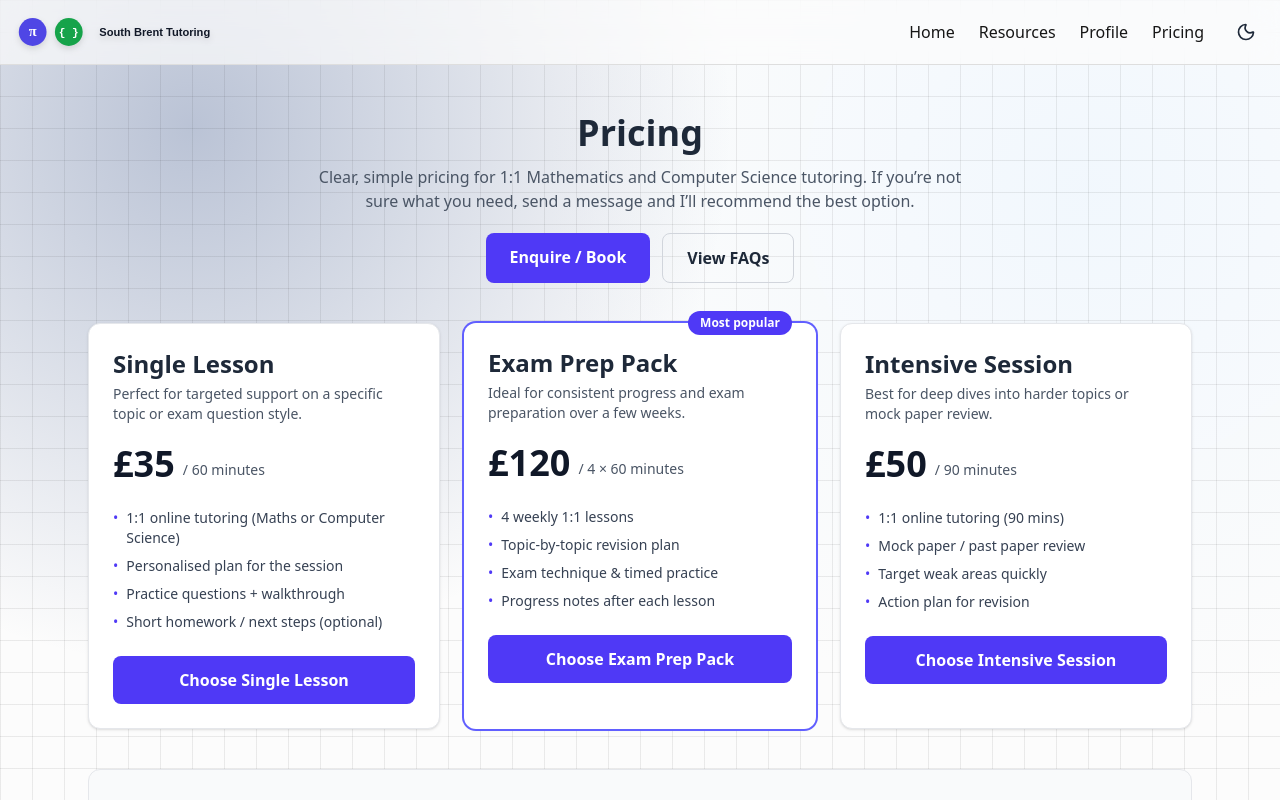
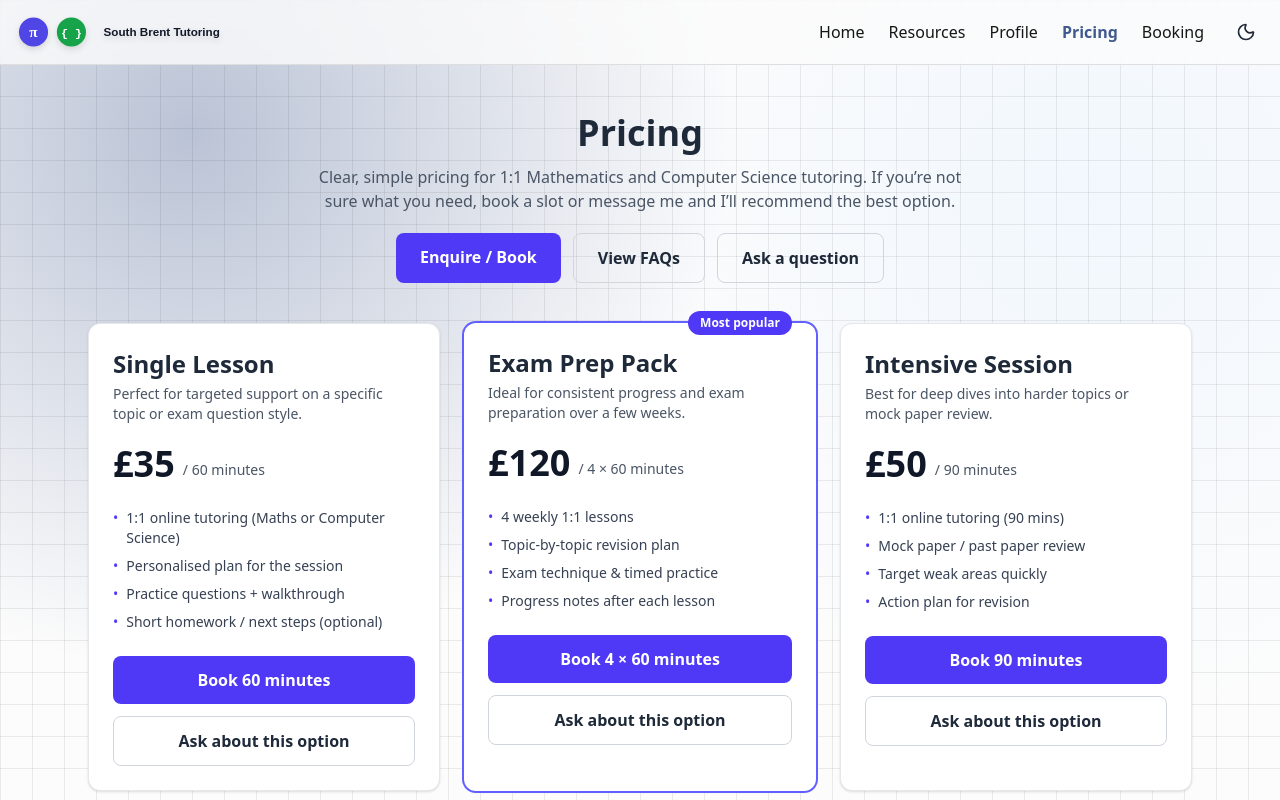
Before and after one commit to markw53/maths-tutor, a React (Vite) app: page /pricing in a window 1280 px wide. Shown: the top 800 px of the page. Built offline with nearby package versions, Linux system fonts and the light colour scheme.

Commit message:
booking page added

```diff
--- a/src/App.tsx
+++ b/src/App.tsx
@@ -11,6 +11,7 @@ import Privacy from "@/pages/Privacy";
 import Pricing from "@/pages/Pricing";
 import Terms from "@/pages/Terms";
 import FAQ from "@/pages/FAQ";
+import Booking from "@/pages/Booking";
 
 function App() {
   return (
@@ -25,6 +26,7 @@ function App() {
               <Route path="*" element={<NotFound />} />
               <Route path="/privacy" element={<Privacy />} />
               <Route path="/pricing" element={<Pricing />} />
+              <Route path="/booking" element={<Booking />} />
               <Route path="/terms" element={<Terms />} />
               <Route path="/faq" element={<FAQ />} />
             </Routes>
--- a/src/components/Header.tsx
+++ b/src/components/Header.tsx
@@ -1,35 +1,57 @@
-import { Link } from "react-router-dom";
+import { Link, useLocation } from "react-router-dom";
 import Logo from "@/assets/logo.svg";
-import { useTheme } from "@/contexts/ThemeContext"; // ✅ import hook
-import { Sun, Moon } from "lucide-react"; // any icon set works
+import { useTheme } from "@/contexts/ThemeContext";
+import { Sun, Moon, Menu, X } from "lucide-react";
+import { useMemo, useState } from "react";
 
 const Header = () => {
-  const { theme, toggleTheme } = useTheme(); // ✅ get current theme + toggle
+  const { theme, toggleTheme } = useTheme();
+  const location = useLocation();
+  const [open, setOpen] = useState(false);
+
+  const links = useMemo(
+    () => [
+      { to: "/", label: "Home" },
+      { to: "/dashboard", label: "Resources" },
+      { to: "/profile", label: "Profile" },
+      { to: "/pricing", label: "Pricing" },
+      { to: "/booking", label: "Booking" },
+    ],
+    []
+  );
+
+  const isActive = (to: string) =>
+    to === "/" ? location.pathname === "/" : location.pathname.startsWith(to);
+
+  const linkClass = (to: string) =>
+    [
+      "transition-colors",
+      "hover:text-primary",
+      isActive(to) ? "text-primary font-semibold" : "text-foreground",
+    ].join(" ");
 
   return (
     <header className="sticky top-0 z-50 w-full">
-      <div className="backdrop-blur-md bg-background/70 border-b border-border">
+      <div className="backdrop-blur-md bg-background/80 border-b border-border">
         <div className="container mx-auto px-4">
           <div className="flex h-16 items-center justify-between">
-
-            {/* ✅ Logo */}
-            <Link to="/" className="flex items-center gap-2 text-inherit">
+            {/* Logo */}
+            <Link to="/" className="flex items-center gap-2" onClick={() => setOpen(false)}>
               <img
                 src={Logo}
-                alt="Maths and CS logo"
-                className="h-10 w-[200px] transition-all duration-500 dark:invert dark:contrast-125
-                drop-shadow-md"
+                alt="Maths and CS Tutor"
+                className="h-10 w-[210px] transition-all duration-300 dark:brightness-110 dark:contrast-125 drop-shadow-md"
               />
             </Link>
 
-            {/* ✅ Navigation */}
-            <nav className="flex items-center space-x-6">
-              <Link to="/" className="hover:text-primary">Home</Link>
-              <Link to="/dashboard" className="hover:text-primary">Resources</Link>
-              <Link to="/profile" className="hover:text-primary">Profile</Link>
-              <Link to="/pricing" className="hover:text-primary">Pricing</Link>
+            {/* Desktop nav */}
+            <nav className="hidden md:flex items-center space-x-6">
+              {links.map((l) => (
+                <Link key={l.to} to={l.to} className={linkClass(l.to)}>
+                  {l.label}
+                </Link>
+              ))}
 
-              {/* ✅ Theme Toggle Button */}
               <button
                 onClick={toggleTheme}
                 className="p-2 rounded-md hover:bg-gray-200 dark:hover:bg-gray-700 transition"
@@ -42,7 +64,46 @@ const Header = () => {
                 )}
               </button>
             </nav>
+
+            {/* Mobile controls */}
+            <div className="flex items-center gap-2 md:hidden">
+              <button
+                onClick={toggleTheme}
+                className="p-2 rounded-md hover:bg-gray-200 dark:hover:bg-gray-700 transition"
+                title="Toggle Theme"
+              >
+                {theme === "light" ? (
+                  <Moon className="h-5 w-5 text-gray-800" />
+                ) : (
+                  <Sun className="h-5 w-5 text-yellow-400" />
+                )}
+              </button>
+
+              <button
+                onClick={() => setOpen((v) => !v)}
+                className="p-2 rounded-md hover:bg-gray-200 dark:hover:bg-gray-700 transition"
+                aria-label="Toggle menu"
+              >
+                {open ? <X className="h-5 w-5" /> : <Menu className="h-5 w-5" />}
+              </button>
+            </div>
           </div>
+
+          {/* Mobile nav menu */}
+          {open && (
+            <nav className="md:hidden pb-4 pt-2 flex flex-col gap-3">
+              {links.map((l) => (
+                <Link
+                  key={l.to}
+                  to={l.to}
+                  className={linkClass(l.to)}
+                  onClick={() => setOpen(false)}
+                >
+                  {l.label}
+                </Link>
+              ))}
+            </nav>
+          )}
         </div>
       </div>
     </header>
--- /dev/null
+++ b/src/pages/Booking.tsx
@@ -0,0 +1,113 @@
+import { useEffect, useMemo, useState } from "react";
+import { useLocation } from "react-router-dom";
+
+type BookingOption = {
+  id: "60" | "90" | "intro";
+  label: string;
+  description: string;
+  url: string;
+};
+
+export default function Booking() {
+  const location = useLocation();
+
+  const options: BookingOption[] = useMemo(
+    () => [
+      {
+        id: "60",
+        label: "60-minute tutoring session",
+        description: "Standard 1:1 session (Maths or Computer Science).",
+        url: "https://calendly.com/markworkman00/new-meeting",
+      },
+      {
+        id: "90",
+        label: "90-minute tutoring session",
+        description: "Best for deeper topics, mock paper review, or intensive revision.",
+        url: "https://calendly.com/markworkman00/90-min-tutoring",
+      },
+      {
+        id: "intro",
+        label: "15-minute intro call",
+        description: "A quick chat to discuss goals and plan next steps.",
+        url: "https://calendly.com/markworkman00/15-min-intro-call",
+      },
+    ],
+    []
+  );
+
+  const [selectedId, setSelectedId] = useState<BookingOption["id"]>("60");
+
+  // ✅ Preselect based on URL: /booking?type=60|90|intro
+  useEffect(() => {
+    const params = new URLSearchParams(location.search);
+    const type = params.get("type");
+    if (type === "60" || type === "90" || type === "intro") {
+      setSelectedId(type);
+    }
+  }, [location.search]);
+
+  const selected = options.find((o) => o.id === selectedId) ?? options[0];
+
+  // ✅ Load Calendly script once
+  useEffect(() => {
+    const existing = document.querySelector(
+      'script[src="https://assets.calendly.com/assets/external/widget.js"]'
+    );
+    if (existing) return;
+
+    const script = document.createElement("script");
+    script.src = "https://assets.calendly.com/assets/external/widget.js";
+    script.async = true;
+    document.body.appendChild(script);
+  }, []);
+
+  return (
+    <div className="max-w-6xl mx-auto p-6 space-y-6">
+      <header className="text-center space-y-2">
+        <h1 className="text-3xl font-bold text-gray-900 dark:text-white">
+          Book a Session
+        </h1>
+        <p className="text-gray-600 dark:text-gray-300">
+          Select a session type, then choose an available time from the calendar.
+        </p>
+      </header>
+
+      {/* Selector */}
+      <div className="max-w-3xl mx-auto bg-gray-50 dark:bg-gray-800 border border-gray-200 dark:border-gray-700 rounded-xl p-4">
+        <label
+          htmlFor="duration"
+          className="block font-semibold text-gray-900 dark:text-white mb-2"
+        >
+          Session type
+        </label>
+
+        <select
+          id="duration"
+          value={selectedId}
+          onChange={(e) => setSelectedId(e.target.value as BookingOption["id"])}
+          className="w-full p-3 border rounded-lg focus:ring-2 focus:ring-indigo-500 dark:bg-gray-900 dark:border-gray-700"
+        >
+          {options.map((o) => (
+            <option key={o.id} value={o.id}>
+              {o.label}
+            </option>
+          ))}
+        </select>
+
+        <p className="mt-2 text-sm text-gray-600 dark:text-gray-300">
+          {selected.description}
+        </p>
+      </div>
+
+      {/* Calendly embed */}
+      <div className="bg-white dark:bg-gray-900 border border-gray-200 dark:border-gray-800 rounded-xl overflow-hidden">
+        <div
+          key={selected.url}
+          className="calendly-inline-widget"
+          data-url={`${selected.url}?hide_gdpr_banner=1`}
+          style={{ minWidth: "320px", height: "820px" }}
+        />
+      </div>
+    </div>
+  );
+}
--- a/src/pages/Pricing.tsx
+++ b/src/pages/Pricing.tsx
@@ -10,6 +10,7 @@ type PricingTier = {
   description: string;
   features: string[];
   highlight?: boolean;
+  bookingType: "60" | "90";
 };
 
 const tiers: PricingTier[] = [
@@ -18,6 +19,7 @@ const tiers: PricingTier[] = [
     name: "Single Lesson",
     price: "£35",
     duration: "60 minutes",
+    bookingType: "60",
     description:
       "Perfect for targeted support on a specific topic or exam question style.",
     features: [
@@ -32,6 +34,7 @@ const tiers: PricingTier[] = [
     name: "Exam Prep Pack",
     price: "£120",
     duration: "4 × 60 minutes",
+    bookingType: "60", // ✅ required
     description:
       "Ideal for consistent progress and exam preparation over a few weeks.",
     features: [
@@ -47,8 +50,8 @@ const tiers: PricingTier[] = [
     name: "Intensive Session",
     price: "£50",
     duration: "90 minutes",
-    description:
-      "Best for deep dives into harder topics or mock paper review.",
+    bookingType: "90",
+    description: "Best for deep dives into harder topics or mock paper review.",
     features: [
       "1:1 online tutoring (90 mins)",
       "Mock paper / past paper review",
@@ -66,22 +69,32 @@ export default function Pricing() {
         <h1 className="text-4xl font-bold">Pricing</h1>
         <p className="text-gray-600 dark:text-gray-300 max-w-2xl mx-auto">
           Clear, simple pricing for 1:1 Mathematics and Computer Science tutoring.
-          If you’re not sure what you need, send a message and I’ll recommend the best option.
+          If you’re not sure what you need, book a slot or message me and I’ll recommend the best option.
         </p>
 
         <div className="flex flex-col sm:flex-row gap-3 justify-center pt-2">
+          {/* ✅ Go to booking page */}
           <Link
-            to="/?plan=single_60#contact"
+            to="/booking?type=60"
             className="px-6 py-3 rounded-lg bg-indigo-600 text-white font-semibold hover:bg-indigo-700 transition"
           >
             Enquire / Book
           </Link>
 
+          {/* Optional: still keep FAQ */}
           <Link
             to="/faq"
             className="px-6 py-3 rounded-lg border border-gray-300 dark:border-gray-700 font-semibold hover:bg-gray-50 dark:hover:bg-gray-800 transition"
           >
             View FAQs
+          </Link>
+
+          {/* Optional: link to contact form instead of booking */}
+          <Link
+            to="/?plan=single_60#contact"
+            className="px-6 py-3 rounded-lg border border-gray-300 dark:border-gray-700 font-semibold hover:bg-gray-50 dark:hover:bg-gray-800 transition"
+          >
+            Ask a question
           </Link>
         </div>
       </header>
@@ -128,12 +141,20 @@ export default function Pricing() {
               ))}
             </ul>
 
-            {/* ✅ This is the important link: it sets plan=... and jumps to #contact */}
+            {/* ✅ Book the correct duration */}
+            <Link
+              to={`/booking?type=${tier.bookingType}`}
+              className="mt-6 inline-block w-full text-center px-5 py-3 rounded-lg font-semibold transition bg-indigo-600 text-white hover:bg-indigo-700"
+            >
+              Book {tier.duration}
+            </Link>
+
+            {/* Optional: if you still want "plan" to prefill contact form */}
             <Link
               to={`/?plan=${tier.planValue}#contact`}
-              className="mt-6 inline-block w-full text-center px-5 py-3 rounded-lg font-semibold transition bg-indigo-600 text-white hover:bg-indigo-700"
+              className="mt-3 inline-block w-full text-center px-5 py-3 rounded-lg font-semibold transition border border-gray-300 dark:border-gray-700 hover:bg-gray-50 dark:hover:bg-gray-800"
             >
-              Choose {tier.name}
+              Ask about this option
             </Link>
           </div>
         ))}
```
